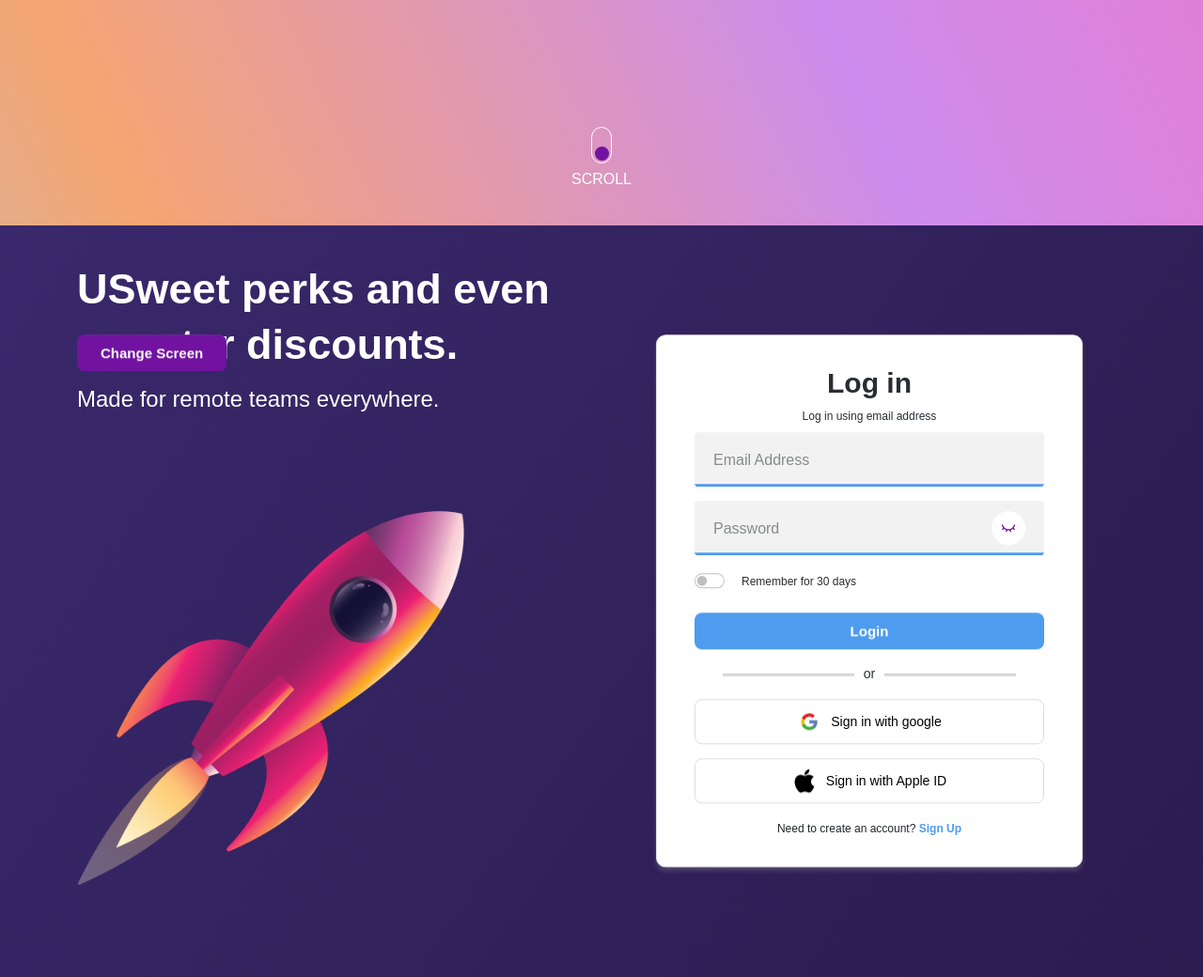
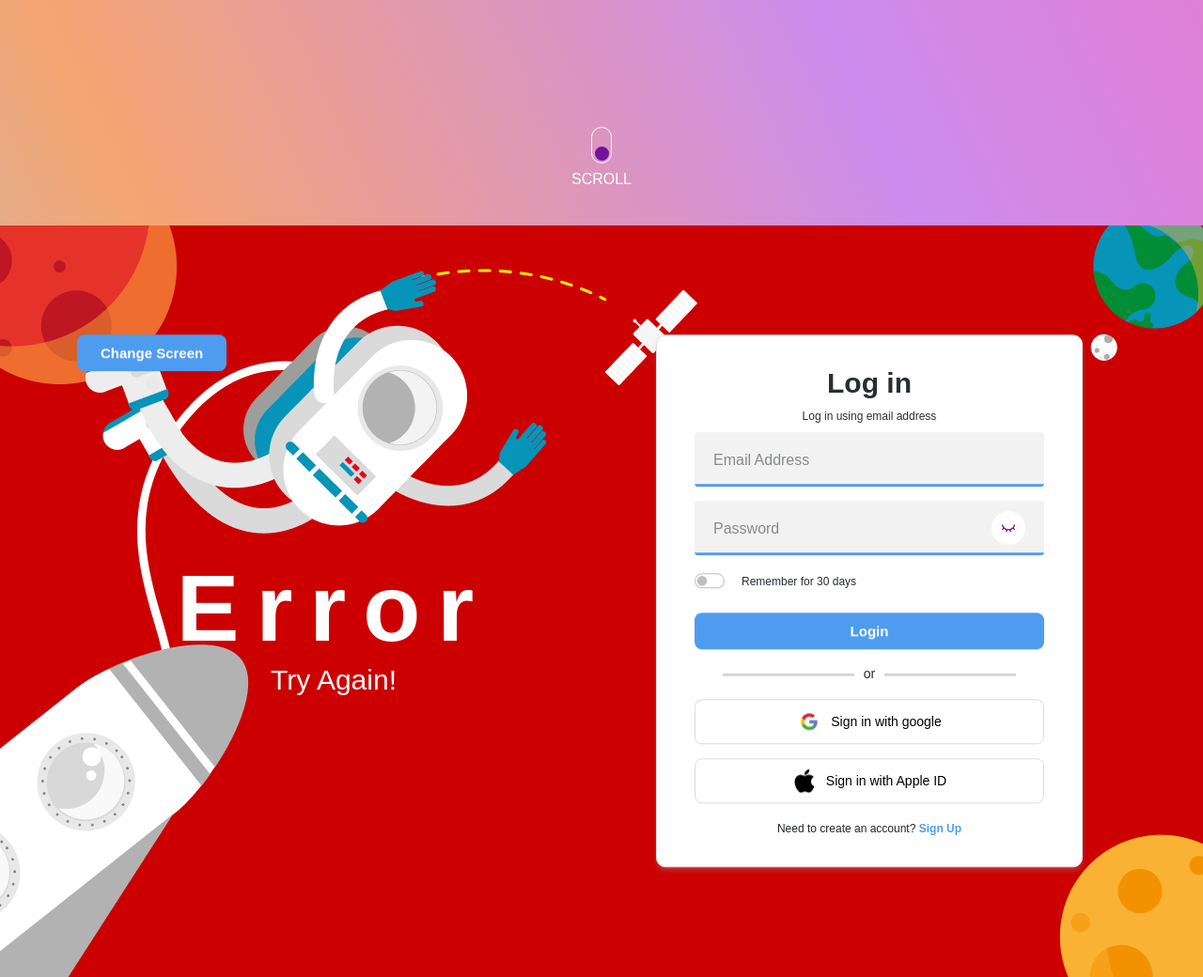
Before and after one commit to 0raffay/hrms, a PHP site: page / in a window 1280 px wide. Shown: the part 560-1600 px from the top of the page at 94% size. Run offline with PHP 8.4, Linux system fonts and the light colour scheme; some libraries are stand-ins or nearby versions.

Commit message:
Dev: All Screens | STATUS: WEB COMPLETED

```diff
--- a/assets/css/style.css
+++ b/assets/css/style.css
@@ -983,6 +983,7 @@
     opacity: 0;
     transition: all 250ms ease;
     z-index: -1;
+    overflow: hidden;
 }
 
 .screenWrapper {
@@ -1064,12 +1065,15 @@
 .card-light-blue {
     background: linear-gradient(180deg, #4E9CEF 0%, #427FBF 100%);
 }
+
 .card-light-blue .cards-back {
     background: rgba(78, 156, 239, 0.30);
 }
+
 .card-dark-blue {
     background: linear-gradient(180deg, #3759A5 0%, #2B447B 100%);
 }
+
 .card-dark-blue .cards-back {
     background: #80A3EF;
 }
@@ -1077,6 +1081,7 @@
 .card-purple {
     background: #B549ED;
 }
+
 .card-purple .cards-back {
     background: #DCC0EB;
 }
@@ -1091,38 +1096,126 @@
     bottom: -26px;
 }
 
-.middle {
+.screen-2 .middle {
     top: 50%;
     transform: translateY(-50%);
 }
 
-.middle-prop-right {
+.screen-2 .middle-prop-right {
     right: 60px;
     rotate: 45deg;
 }
 
-.middle-prop-left {
+.screen-2 .middle-prop-left {
     left: 60px;
 }
 
-.top-right {
+.screen-2 .top-right {
     top: 0;
     right: 0;
 }
 
-.form-top-prop {
+.screen-2 .form-top-prop {
     top: -60px;
     left: 21%;
 }
 
-.bottom-left {
+.screen-2 .bottom-left {
     left: 30px;
     bottom: 30px;
 }
+
 /**--- SCREEN 2 END ---*/
 
 /**--- SCREEN 3 START ---*/
 .screen-3 {
-    background:  linear-gradient(125deg, #39296C 0%, #2B1B4F 100%);
+    background: linear-gradient(125deg, #39296C 0%, #2B1B4F 100%);
 }
+
+.screen-3 .form-top-left {
+    left: 42px;
+    top: 0px;
+}
+
+.screen-3 .clouds {
+    bottom: 0;
+    right: 0;
+}
+
+.screen-3 .behind-cloud {
+    width: 100%;
+}
+
+.screen-3 .top-middle-prop {
+    top: -46px;
+    display: block;
+    margin: 0 auto;
+    left: 0;
+    right: 0;
+}
+
+.screen-3 .rocketImageContainer {
+    min-height: 417px;
+}
+
+.screen-3 .rocketImage {
+    position: absolute;
+    left: -110px;
+    top: -69px;
+}
+
+.screen-3 .star-prop {
+    bottom: 150px;
+    left: 45%;
+    transform: translateX(-50%);
+}
+
+.screen-3 .top-right {
+    top: 20px;
+    right: 20px;
+}
+
 /**--- SCREEN 3 END ---*/
+
+
+/**--- SCREEN 4 / ERROR START ---*/
+.screen-4.error-screen {
+    background: #C00;
+}
+
+.error-text h3 {
+    font-size: 100px;
+    letter-spacing: 18px;
+}
+
+.screen-4 .top-left {
+    top: 0;
+    left: 0;
+}
+
+.screen-4 .top-right {
+    right: 0;
+    top: 0;
+}
+.screen-4 .bottom-right {
+    right: 0;
+    bottom: 0;
+}
+
+.screen-4 .rocketImage {
+    bottom: 0;
+    left: 0;
+    z-index: 2;
+}
+
+.screen-4 .rope {
+    left: 136px;
+    bottom: 250px;
+}
+
+.screen-4 .rocketMan {
+    top:6%;
+    left: 7%;
+}
+
+/**--- SCREEN 4 / ERROR END ---*/
--- a/assets/js/script.js
+++ b/assets/js/script.js
@@ -188,7 +188,6 @@
         const passwordInput = $("input#password");
         const parent = passwordInput.closest(".cus-inputs");
         const isVisible = passwordInput.attr("type") === "text";
-
         if (isVisible) {
             passwordInput.attr("type", "password");
             parent.removeClass("active");
--- a/index.php
+++ b/index.php
@@ -50,11 +50,12 @@
     </div>
 
     <main id="main">
+        <!-- ==== FORM START ==== -->
         <div class="formContainer">
             <div class=" container">
                 <div class="row justify-content-end">
-                    <div class="col-lg-6">
-                        <button id="change" class="btn bg-purple-700 fc-white">Change Screen</button>
+                    <div class="col-lg-6 text-right">
+                        <button id="change" class="btn bg-blue-700 fc-white">Change Screen</button>
                     </div>
                     <div class="col-lg-6">
                         <div class="formMain">
@@ -110,7 +111,9 @@
                 </div>
             </div>
         </div>
+        <!-- ==== FORM END ==== -->
 
+        <!-- ==== SCREEN 1 START ==== -->
         <div class="screen-1  screenBasic">
             <div class="screenWrapper">
                 <div class="container">
@@ -147,6 +150,9 @@
                 </div>
             </div>
         </div>
+        <!-- ==== SCREEN 1 END ==== -->
+
+        <!-- ==== SCREEN 2 START ==== -->
         <div class="screen-2  screenBasic">
             <div class="screenWrapper position-relative">
                 <!-- MORE PROPS -->
@@ -201,33 +207,79 @@
                 </div>
             </div>
         </div>
-        <div class="screen-3 active  screenBasic">
+        <!-- ==== SCREEN 2 END ==== -->
+
+        <!-- ==== SCREEN 3 LOADER START ==== -->
+        <div class="screen-3 loader-screen screenBasic">
             <div class="screenWrapper position-relative">
                 <!-- MORE PROPS -->
-
+                <img src="assets/images/screen-3/cloud-behind.png" class="prop position-absolute clouds behind-cloud" height="363" width="auto" alt="">
+                <img src="assets/images/screen-3/forward-cloud.png" class="prop position-absolute clouds forward-cloud" height="282" width="auto" alt="">
+                <img src="assets/images/screen-3/top-middle-prop.png" height="237" width="auto" alt="" class="prop position-absolute top-middle-prop">
+                <img src="assets/images/screen-3/star-prop.png" alt="" class="prop position-absolute star-prop">
+                <img src="assets/images/screen-3/top-right-side.png" alt="" class="prop position-absolute top-right" width="224" height="216">
 
                 <div class="container">
                     <div class="row">
                         <div class="col-lg-6 col-sm-12">
-                            <div class="screen-2-text">
+                            <div class="screen-3-text pt-5">
                                 <h3 class="fs-45 mb-15 fc-white fw-800 lh-1-3">
                                     USweet perks and even sweeter discounts.
                                 </h3>
                                 <p class="fs-24 fw-500 mb-50 fc-white">Made for remote teams everywhere.</p>
                             </div>
-                            <div class="screen-1-img position-relative img__wrap">
-                                <div class="mainImg pl-2">
-                                    <img class="img-fluid img-responsive" src="assets/images/screen-3/rocket-img.png" height="557" width="417" alt="">
+                            <div class="screen-3-img position-relative img__wrap">
+                                <div class="rocketImageContainer pl-2">
+                                    <img class="rocketImage" src="assets/images/screen-3/rocket-img.png" height="622" width="507" alt="">
                                 </div>
                             </div>
                         </div>
                         <div class="col-lg-6 col-sm-12 position-relative">
+                            <!-- Form Prop -->
+                            <img src="assets/images/screen-3/form-left-prop.png" height="145" width="145" alt="" class="prop form-top-left position-absolute">
                         </div>
                     </div>
                 </div>
             </div>
         </div>
+        <!-- ==== SCREEN 3 LOADER END ==== -->
 
+        <!-- ==== SCREEN 4 ERROR START ==== -->
+        <div class="screen-4 active error-screen screenBasic">
+            <div class="screenWrapper position-relative">
+                <!-- MORE PROPS -->
+                <img src="assets/images/screen-4/top-left-side.png" class="prop position-absolute top-left" alt="">
+                <img src="assets/images/screen-4/top-right-side.png" class="prop position-absolute top-right" alt="">
+                <img src="assets/images/screen-4/bottom-right-sidr.png" class="prop position-absolute bottom-right" alt="">
+
+                <!-- ROCKET -->
+                <img src="assets/images/screen-4/left-side-rocket.png" class="prop position-absolute rocketImage" alt="">
+
+                <!-- ROPE -->
+                <img src="assets/images/screen-4/rope-prop.png" class="prop position-absolute rope" alt="">
+
+                <!-- ASTRONAUT -->
+                <img src="assets/images/screen-4/astronaut.png" class="prop position-absolute rocketMan" alt="">
+
+                <div class="container">
+                    <div class="row">
+                        <div class="col-lg-6 col-sm-12">
+                            <div class="screen-4-text error-text pt-5">
+                                <h3 class="text-center fc-white fw-900 ">
+                                    Error
+                                </h3>
+                                <p class="fs-30 fw-500 text-center fc-white">Try Again!</p>
+                            </div>
+
+                        </div>
+                        <div class="col-lg-6 col-sm-12 position-relative">
+
+                        </div>
+                    </div>
+                </div>
+            </div>
+        </div>
+        <!-- ==== SCREEN 4 ERROR END ==== -->
 
     </main>
 
```
Also changed, not shown: assets/images/screen-3/cloud-behind.png (added), assets/images/screen-3/form-left-prop.png (added), assets/images/screen-3/forward-cloud.png (added), assets/images/screen-3/star-prop.png (added), assets/images/screen-3/top-middle-prop.png (added), assets/images/screen-3/top-right-side.png (added), assets/images/screen-4/astronaut.png (added), assets/images/screen-4/bottom-right-sidr.png (added), assets/images/screen-4/left-side-rocket.png (added), assets/images/screen-4/rope-prop.png (added), assets/images/screen-4/top-left-side.png (added), assets/images/screen-4/top-right-side.png (added).
